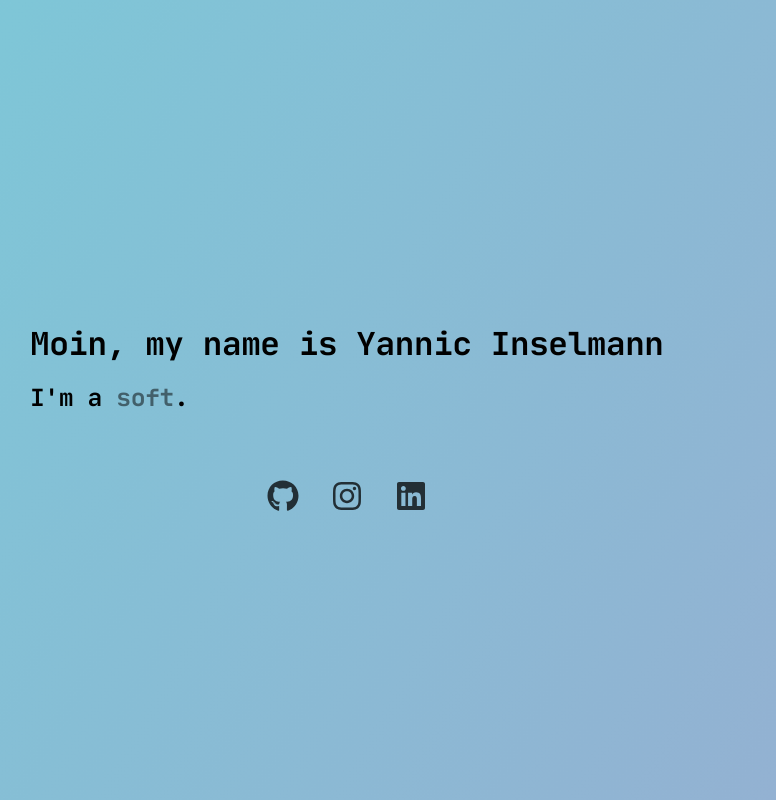
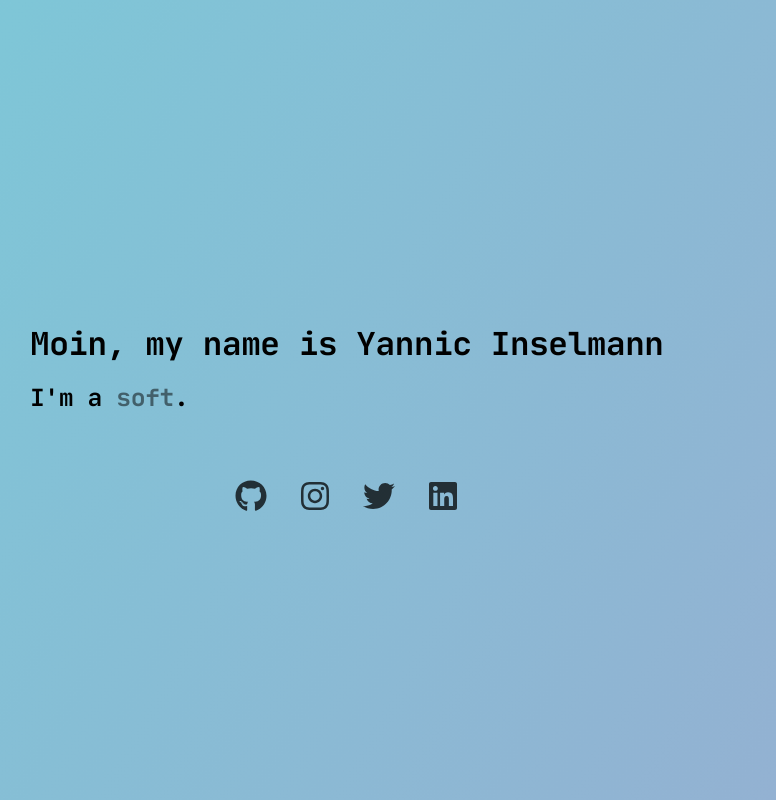
Before and after one commit to yanniz0r/Inseldu.de, a Next.js app: page / in a window 1280 px wide. Shown: the top 800 px of the page, without its empty margins (293-1069 px from the left). Built offline with nearby package versions, Linux system fonts and the light colour scheme.

Commit message:
feat: twitter social

```diff
--- a/partials/social.tsx
+++ b/partials/social.tsx
@@ -3,7 +3,8 @@ import styled from "styled-components";
 import {
     FaGithub,
     FaLinkedin,
-    FaInstagram
+    FaInstagram,
+    FaTwitter,
 } from "react-icons/fa";
 
 const SocialContainer = styled.div``;
@@ -45,6 +46,9 @@ export const Social: FC = () => {
         <SocialLink href="https://www.instagram.com/yanniz0r/">
             <FaInstagram/>
         </SocialLink>
+        <SocialLink href="https://twitter.com/yanniz0r">
+            <FaTwitter/>
+        </SocialLink>
         <SocialLink href="https://www.linkedin.com/in/yannic-inselmann-7178a415a/">
             <FaLinkedin/>
         </SocialLink>
```
